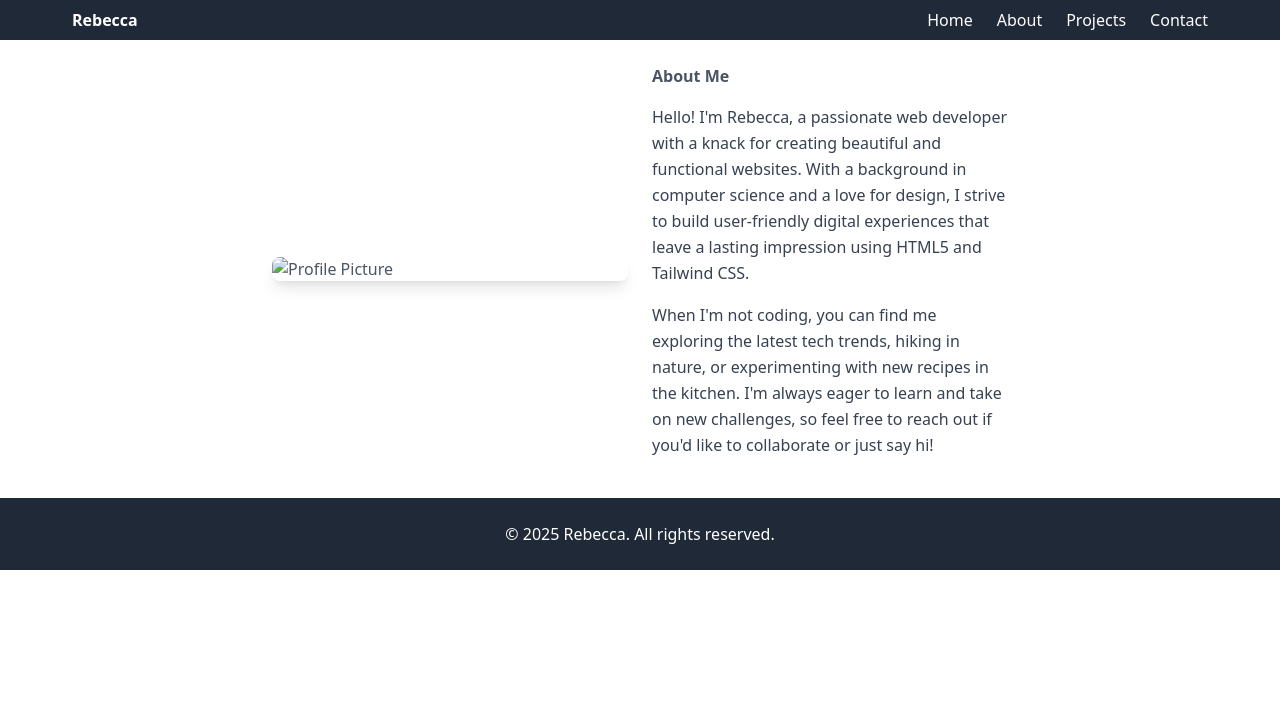
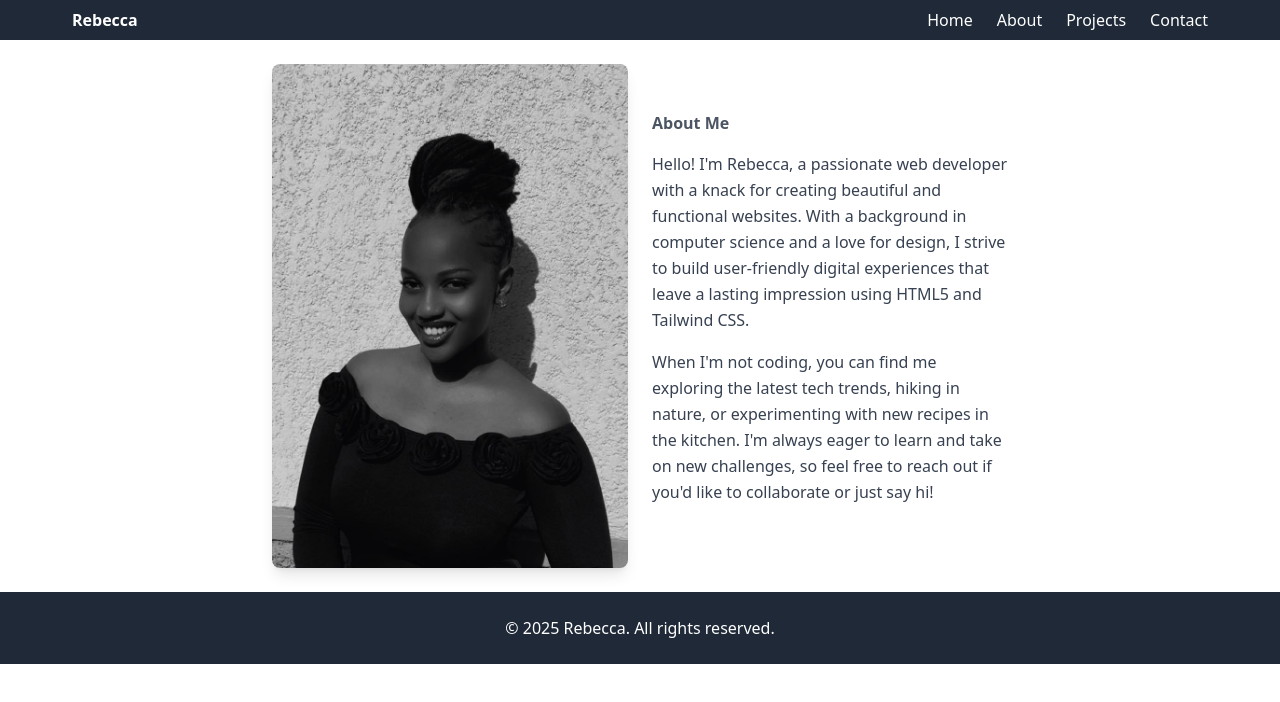
Before and after one commit to Boldecca/PERSONAL_PORTIFOLIO_WEBSITE, a plain HTML site: page about.html in a window 1280 px wide. Drawn offline with nearby package versions, Linux system fonts and the light colour scheme; files whose address does not match are found by name.

Commit message:
image saved

```diff
--- a/about.html
+++ b/about.html
@@ -21,7 +21,7 @@
     </header>
 
     <section id="about" class="max-w-3xl mx-auto py-6 px-4 grid md:grid-cols-2 gap-6 items-center">
-        <img src="c:/Users/user1/Pictures/TWEREE.jpg" alt="Profile Picture" class="rounded-lg shadow-lg">
+        <img src="c:\Users\user1\Pictures\TWEREE.jpg" alt="Profile Picture" class="rounded-lg shadow-lg">
         <div>
             <h2 class="text-3x1 font-bold mb-4">About Me</h2>
             <p class="text-gray-700 leading-relaxed mb-4">
```
Also changed, not shown: TWEREE.jpg (added).
